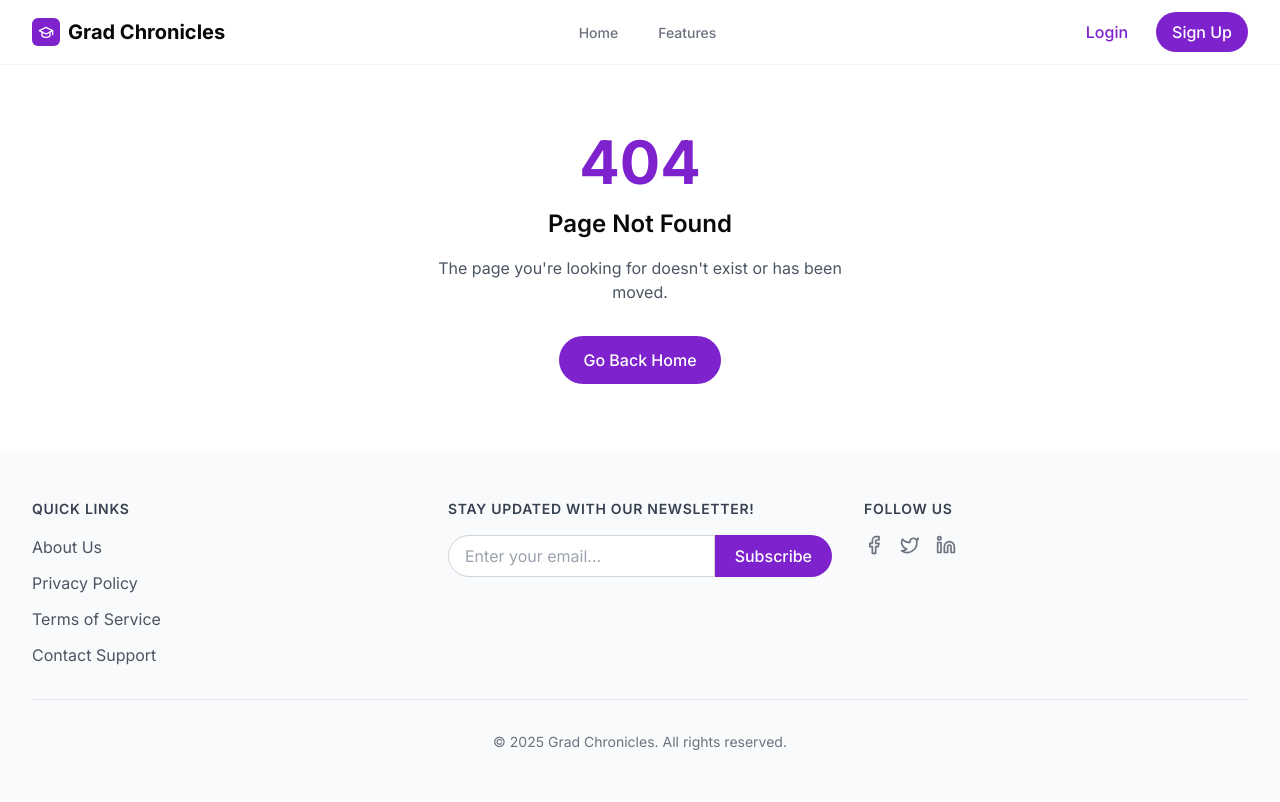
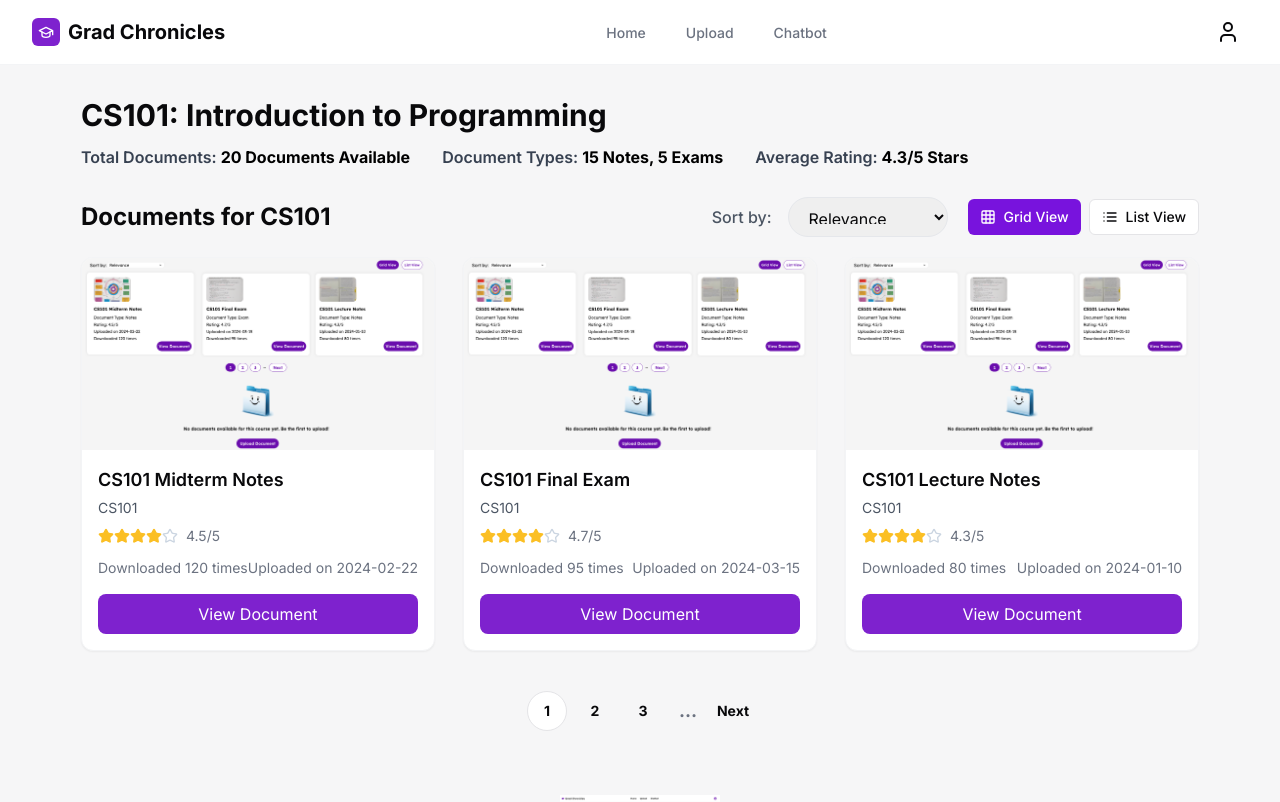
Before and after one commit to msaadg/grad-chronicles-hub, a React (Vite) app: page /recommended-courses in a window 1280 px wide. Shown: the top 802 px of the page. Built offline with nearby package versions, Linux system fonts and the light colour scheme.

Commit message:
Add recommended courses page and improve UI
Implement the recommended courses page and enhance the UI of the Chatbot, Manage Documents, and Profile pages for improved aesthetics.

```diff
--- a/src/App.tsx
+++ b/src/App.tsx
@@ -1,4 +1,3 @@
-
 import { Toaster } from "@/components/ui/toaster";
 import { Toaster as Sonner } from "@/components/ui/sonner";
 import { TooltipProvider } from "@/components/ui/tooltip";
@@ -14,6 +13,7 @@ import ManageDocuments from "./pages/ManageDocuments";
 import NotFound from "./pages/NotFound";
 import Chatbot from "./pages/Chatbot";
 import Profile from "./pages/Profile";
+import RecommendedCourses from "./pages/RecommendedCourses";
 
 const queryClient = new QueryClient();
 
@@ -34,6 +34,7 @@ const App = () => (
           <Route path="/manage-documents" element={<ManageDocuments />} />
           <Route path="/chatbot" element={<Chatbot />} />
           <Route path="/profile" element={<Profile />} />
+          <Route path="/recommended-courses" element={<RecommendedCourses />} />
           <Route path="*" element={<NotFound />} />
         </Routes>
       </BrowserRouter>
--- a/src/pages/Chatbot.tsx
+++ b/src/pages/Chatbot.tsx
@@ -1,4 +1,3 @@
-
 import { useState } from "react";
 import Navbar from "@/components/Navbar";
 import Footer from "@/components/Footer";
@@ -23,51 +22,46 @@ const Chatbot = () => {
   const [isTyping, setIsTyping] = useState(false);
 
   return (
-    <div className="flex flex-col min-h-screen bg-[#f6f6f7]">
+    <div className="flex flex-col min-h-screen bg-gradient-to-tr from-white via-[#f5f0ff] to-[#f6f6f7]">
       <Navbar isLoggedIn={true} />
-      <main className="flex-grow flex flex-col lg:flex-row pt-6 page-container pb-0">
+      <main className="flex-grow flex flex-col items-center justify-center page-container pb-0 pt-12">
         {/* Chat Area */}
-        <div className="bg-white rounded-xl shadow-sm flex flex-col flex-1 mr-0 lg:mr-10 px-0">
-          <div className="flex-1 p-6">
+        <div className="w-full lg:max-w-4xl bg-white rounded-2xl shadow-card flex flex-col min-h-[560px] mx-auto overflow-hidden animate-fade-in">
+          <div className="bg-gradient-to-r from-brand-purple/10 to-white flex items-center px-8 py-4 border-b border-gray-100">
+            <div className="flex items-center gap-3">
+              <img src="/lovable-uploads/1b34b279-e8d9-4525-b7b6-54954be60966.png" className="w-10 h-10 rounded-full border-2 border-brand-purple" alt="Chatbot" />
+              <h2 className="font-bold text-lg text-brand-purple">GradBot</h2>
+            </div>
+            <span className="ml-auto text-gray-500 text-sm font-medium">AI Study Assistant</span>
+          </div>
+          <div className="flex-1 px-6 py-6 overflow-y-auto custom-scrollbar bg-white flex flex-col gap-4">
             {messages.map((msg, idx) => (
-              <div key={idx} className="mb-8">
-                <div className={`flex ${msg.sender === "user" ? "justify-start" : "justify-start"}`}>
-                  {msg.sender === "user" ? (
-                    <div>
-                      <div className="text-sm font-semibold text-gray-900">You</div>
-                      <div className="text-xs text-gray-500">{msg.time}</div>
-                      <div className="mt-2 text-base text-gray-900">{msg.text}</div>
+              <div key={idx} className={`flex ${msg.sender === "user" ? "justify-end" : "justify-start"} animate-fade-in`}>
+                <div className={`max-w-[70%] rounded-xl px-5 py-3 text-base ${msg.sender === "user"
+                  ? "bg-brand-purple text-white rounded-br-md shadow-lg"
+                  : "bg-gray-100 text-gray-900 rounded-bl-md border border-gray-100 shadow"}`}>
+                  <div className="flex items-center gap-1.5">
+                    {msg.sender === "bot" && (
+                      <img src="/lovable-uploads/1b34b279-e8d9-4525-b7b6-54954be60966.png" className="w-7 h-7 rounded-full" alt="Bot" />
+                    )}
+                    <span className="font-semibold">{msg.sender === "user" ? "You" : "GradBot"}</span>
                   </div>
-                  ) : (
-                    <div>
-                      <div className="flex items-center gap-2">
-                        <img src="/lovable-uploads/1b34b279-e8d9-4525-b7b6-54954be60966.png" className="w-7 h-7 rounded-full" alt="Chatbot" />
-                        <span className="text-sm font-semibold text-gray-900">Chatbot</span>
-                      </div>
-                      <div className="text-xs text-gray-500">{msg.time}</div>
-                      <div className="mt-2 text-base text-gray-900">{msg.text}</div>
-                      {/* Demo source/link */}
-                      <button className="text-brand-purple underline mt-3 text-sm">Show Sources</button>
-                      <div className="mt-2">
-                        <div className="font-bold">CS101 Midterm Notes</div>
-                        <div className="text-gray-700 text-sm">Recursion is an important concept in midterms. Here are some example questions...</div>
-                        <button className="mt-1 px-5 py-2 rounded-full bg-brand-purple text-white hover:bg-brand-purple-dark transition-colors font-medium text-base shadow" style={{marginTop: 10}}>View Document</button>
-                      </div>
-                    </div>
-                  )}
+                  <div className="text-xs text-gray-400 mb-2">{msg.time}</div>
+                  <div className="text-base">{msg.text}</div>
                 </div>
               </div>
             ))}
             {isTyping && (
-              <div className="text-center text-brand-purple text-sm">Chatbot is typing...</div>
+              <div className="flex justify-start animate-pulse mt-2">
+                <div className="bg-gray-200 rounded-lg px-4 py-2 text-brand-purple">GradBot is typing...</div>
+              </div>
             )}
           </div>
-          <div className="p-6 border-t border-gray-100">
           <form
-              className="flex items-center gap-3"
+            className="flex gap-3 items-end p-6 border-t border-gray-100 bg-[#faf9fb]"
             onSubmit={e => {
               e.preventDefault();
-                if (input.trim() !== "") {
+              if (input.trim()) {
                 setMessages([
                   ...messages,
                   { sender: "user", text: input, time: "now" },
@@ -80,59 +74,48 @@ const Chatbot = () => {
           >
             <input
               placeholder="Ask a question about your course..."
-                className="flex-1 bg-[#f7f7f8] border border-gray-200 rounded-full px-5 py-3 focus:outline-none focus:ring-2 focus:ring-brand-purple/20"
+              className="flex-1 bg-[#f7f7f8] border border-gray-200 rounded-full px-5 py-3 focus:outline-none focus:ring-2 focus:ring-brand-purple/20 text-base"
               value={input}
               onChange={e => setInput(e.target.value)}
+              autoFocus
             />
             <button
-                className="bg-brand-purple text-white rounded-full px-7 py-3 flex items-center gap-2 font-medium hover:bg-brand-purple-dark transition"
+              className="primary-btn flex items-center gap-2 text-white px-7 py-3 font-semibold rounded-full shadow hover:bg-brand-purple-dark transition"
               type="submit"
+              disabled={!input.trim()}
             >
-                <Send className="w-5 h-5" />
-                Send
+              <span>Send</span>
             </button>
           </form>
         </div>
-          {/* Responsive hint */}
-          <div className="pb-2 text-center text-xs text-brand-purple font-medium">{isTyping && "Chatbot is typing..."}</div>
+        {/* Info Panel */}
+        <aside className="w-full max-w-4xl mt-10">
+          <div className="bg-white rounded-xl shadow-sm p-8 grid md:grid-cols-3 gap-7">
+            <div className="flex flex-col items-center">
+              <div className="bg-brand-purple/10 p-3 rounded-full mb-2">
+                <Search className="w-8 h-8 text-brand-purple" />
               </div>
-        {/* Info Panel */}
-        <aside className="w-full lg:w-96 mt-8 lg:mt-0">
-          <div className="bg-[#faf9fb] rounded-xl shadow-sm p-8">
-            <h2 className="text-2xl font-bold mb-6 text-gray-900">How Can I Help You?</h2>
-            <div className="flex flex-col gap-5">
-              <div className="bg-white rounded-lg flex items-center gap-4 p-4 shadow-sm">
-                <div className="bg-brand-purple/10 p-2 rounded-full">
-                  <Search className="w-6 h-6 text-brand-purple" />
-                </div>
-                <div>
-                  <div className="font-semibold">Find Relevant Documents</div>
-                  <div className="text-sm text-gray-500">
-                    Ask questions, and I'll find the most relevant documents for you.
+              <div className="font-semibold text-lg">Find Relevant Documents</div>
+              <div className="text-gray-500 text-sm mt-1 text-center">
+                Ask questions and I'll help you find the perfect study notes fast.
               </div>
             </div>
+            <div className="flex flex-col items-center">
+              <div className="bg-brand-purple/10 p-3 rounded-full mb-2">
+                <FileText className="w-8 h-8 text-brand-purple" />
               </div>
-              <div className="bg-white rounded-lg flex items-center gap-4 p-4 shadow-sm">
-                <div className="bg-brand-purple/10 p-2 rounded-full">
-                  <svg width={24} height={24} fill="none" stroke="#9b87f5" strokeWidth={2} viewBox="0 0 24 24"><path d="M13 16h-1v-4h-1m1-4h.01M12 2a10 10 0 100 20 10 10 0 000-20z"/></svg>
-                </div>
-                <div>
-                  <div className="font-semibold">Get Instant Answers</div>
-                  <div className="text-sm text-gray-500">
-                    I'll provide quick answers based on uploaded course materials.
+              <div className="font-semibold text-lg">Get Summaries</div>
+              <div className="text-gray-500 text-sm mt-1 text-center">
+                I can generate quick, informative summaries from your course docs.
               </div>
             </div>
+            <div className="flex flex-col items-center">
+              <div className="bg-brand-purple/10 p-3 rounded-full mb-2">
+                <Compass className="w-8 h-8 text-brand-purple" />
               </div>
-              <div className="bg-white rounded-lg flex items-center gap-4 p-4 shadow-sm">
-                <div className="bg-brand-purple/10 p-2 rounded-full">
-                  <FileText className="w-6 h-6 text-brand-purple" />
-                </div>
-                <div>
-                  <div className="font-semibold">Cite Sources</div>
-                  <div className="text-sm text-gray-500">
-                    Every answer includes references to the documents I used.
-                  </div>
-                </div>
+              <div className="font-semibold text-lg">Show Sources</div>
+              <div className="text-gray-500 text-sm mt-1 text-center">
+                Every answer shows which documents were referenced for transparency.
               </div>
             </div>
           </div>
@@ -142,4 +125,5 @@ const Chatbot = () => {
     </div>
   );
 };
+
 export default Chatbot;
--- a/src/pages/Profile.tsx
+++ b/src/pages/Profile.tsx
@@ -1,10 +1,8 @@
-
 import Navbar from "@/components/Navbar";
 import Footer from "@/components/Footer";
 import { useState } from "react";
 
 const Profile = () => {
-  // Demo profile data
   const [profile] = useState({
     name: "John Doe",
     bio: "CS101 Student at Habib University",
@@ -14,15 +12,20 @@ const Profile = () => {
   });
 
   return (
-    <div className="flex flex-col min-h-screen bg-[#f6f6f7]">
+    <div className="flex flex-col min-h-screen bg-gradient-to-tr from-white via-[#faf7ff] to-[#ece8f9]">
       <Navbar isLoggedIn={true} />
-      <main className="flex-grow pt-8 pb-7 page-container">
-        <div className="bg-white rounded-xl shadow-sm p-8 mb-8">
-          <div className="flex flex-col items-center mb-6">
-            <img src={profile.img} className="w-28 h-28 rounded-full border-4 border-brand-purple object-cover" alt="User" />
-            <button className="mt-4 px-5 py-2 rounded-full bg-brand-purple text-white hover:bg-brand-purple-dark transition font-medium shadow text-base">Edit Picture</button>
+      <main className="flex-grow pt-10 pb-10 page-container">
+        <div className="bg-white rounded-2xl shadow-card p-10 flex flex-col md:flex-row gap-8 mb-10">
+          <div className="flex flex-col items-center justify-center min-w-[270px] px-8">
+            <img src={profile.img} className="w-32 h-32 rounded-full border-4 border-brand-purple object-cover shadow mb-4" alt="User" />
+            <button className="primary-btn w-full py-2 rounded-full mt-3 mb-6">Edit Picture</button>
+            <div className="bg-[#f7f2fc] rounded-2xl px-7 py-5 mt-2 w-full shadow">
+              <div className="mb-2 text-lg font-semibold text-gray-800">{profile.name}</div>
+              <div className="text-sm text-gray-600">{profile.bio}</div>
             </div>
-          <form className="space-y-4">
+          </div>
+          <div className="flex-1">
+            <form className="grid grid-cols-1 md:grid-cols-2 gap-x-7 gap-y-5 mb-10">
               <div>
                 <label className="font-semibold mb-1 block">Name</label>
                 <input type="text" className="form-input" value={profile.name} readOnly />
@@ -39,25 +42,19 @@ const Profile = () => {
                 <label className="font-semibold mb-1 block">Major</label>
                 <input type="text" className="form-input" value={profile.major} readOnly />
               </div>
-            <div className="flex justify-end">
-              <button className="bg-brand-purple text-white px-6 py-2.5 rounded-full font-semibold hover:bg-brand-purple-dark transition">Save Changes</button>
+            </form>
+            <div className="flex flex-col gap-7">
+              <div className="bg-[#f9f5ff] p-7 rounded-xl shadow-inner border border-brand-purple/10">
+                <div className="grid grid-cols-2 gap-x-7 mb-2">
+                  <span className="font-bold text-brand-purple text-lg">15 Documents Uploaded</span>
+                  <span className="font-bold text-brand-purple text-lg">Average Rating: 4.5/5</span>
+                  <span className="font-bold text-brand-purple text-lg">45 Comments Posted</span>
+                  <span className="font-bold text-brand-purple text-lg">120 Downloads</span>
                 </div>
-          </form>
-        </div>
-        <div className="grid grid-cols-1 md:grid-cols-2 gap-7">
-          {/* Activity Dashboard */}
-          <div className="bg-white rounded-xl shadow-sm p-8">
-            <div className="flex justify-between mb-2">
-              <span className="font-extrabold text-base">15 Documents Uploaded</span>
-              <span className="font-extrabold text-base">Average Rating: 4.5/5</span>
-            </div>
-            <div className="flex justify-between mb-2">
-              <span className="font-extrabold text-base">45 Comments Posted</span>
-              <span className="font-extrabold text-base">120 Downloads</span>
-            </div>
-            <table className="mt-4 w-full">
+                <div className="overflow-x-auto">
+                  <table className="mt-4 w-full text-base">
                     <thead>
-                <tr className="text-sm font-bold text-gray-700">
+                      <tr className="text-sm font-bold text-gray-700 bg-brand-purple/10">
                         <th className="py-2 text-left">Action</th>
                         <th className="py-2 text-left">Document</th>
                         <th className="py-2 text-left">Timestamp</th>
@@ -81,23 +78,19 @@ const Profile = () => {
                       </tr>
                     </tbody>
                   </table>
-            <button className="mt-4 px-7 py-2.5 bg-brand-purple text-white rounded-full font-semibold hover:bg-brand-purple-dark transition">View All Activity</button>
                 </div>
-          {/* Change Password Card */}
-          <div className="bg-white rounded-xl shadow-sm p-8 flex flex-col gap-3">
-            <div className="text-lg font-extrabold mb-4">Change Password</div>
+                <button className="primary-btn mt-5">View All Activity</button>
+              </div>
+              <div className="bg-[#f9f5ff] p-7 rounded-xl shadow-inner border border-brand-purple/10">
+                <div className="text-lg font-extrabold mb-4 text-brand-purple">Change Password</div>
                 <form className="flex flex-col gap-3">
-              <div>
                   <input className="form-input" placeholder="Enter your current password" type="password" />
+                  <input className="form-input" placeholder="Enter your new password" type="password" />
+                  <input className="form-input" placeholder="Confirm your new password" type="password" />
+                  <button className="primary-btn mt-4">Change Password</button>
+                </form>
               </div>
-              <div>
-                <input className="form-input" placeholder="Enter your new password" type="password" />
             </div>
-              <div>
-                <input className="form-input" placeholder="Confirm your new password" type="password" />
-              </div>
-              <button className="mt-4 px-7 py-2.5 bg-brand-purple text-white rounded-full font-semibold hover:bg-brand-purple-dark transition">Change Password</button>
-            </form>
           </div>
         </div>
       </main>
--- /dev/null
+++ b/src/pages/RecommendedCourses.tsx
@@ -0,0 +1,173 @@
+
+import { useState } from "react";
+import Navbar from "@/components/Navbar";
+import Footer from "@/components/Footer";
+import { FileText, Grid, List } from "lucide-react";
+import { Button } from "@/components/ui/button";
+import DocumentCard from "@/components/DocumentCard";
+
+const mockCourse = {
+  name: "CS101: Introduction to Programming",
+  stats: {
+    documents: 20,
+    notes: 15,
+    exams: 5,
+    averageRating: 4.3,
+  },
+};
+
+const documents = [
+  {
+    id: "1",
+    title: "CS101 Midterm Notes",
+    type: "Notes",
+    rating: 4.5,
+    uploadDate: "2024-02-22",
+    downloads: 120,
+    imageUrl: "/lovable-uploads/a85c30ca-9f77-4e5a-a556-b1c90c458264.png",
+  },
+  {
+    id: "2",
+    title: "CS101 Final Exam",
+    type: "Exam",
+    rating: 4.7,
+    uploadDate: "2024-03-15",
+    downloads: 95,
+    imageUrl: "/lovable-uploads/a85c30ca-9f77-4e5a-a556-b1c90c458264.png",
+  },
+  {
+    id: "3",
+    title: "CS101 Lecture Notes",
+    type: "Notes",
+    rating: 4.3,
+    uploadDate: "2024-01-10",
+    downloads: 80,
+    imageUrl: "/lovable-uploads/a85c30ca-9f77-4e5a-a556-b1c90c458264.png",
+  },
+];
+
+const RecommendedCourses = () => {
+  const [view, setView] = useState<"grid" | "list">("grid");
+
+  return (
+    <div className="flex flex-col min-h-screen bg-[#f6f6f7]">
+      <Navbar isLoggedIn={true} />
+      <main className="flex-grow page-container py-8">
+        <div className="mb-7">
+          <h1 className="text-3xl font-bold mb-3">{mockCourse.name}</h1>
+          <div className="flex flex-wrap gap-x-8 gap-y-3 text-gray-700 font-semibold text-base">
+            <span>
+              Total Documents:{" "}
+              <span className="font-bold text-black">
+                {mockCourse.stats.documents} Documents Available
+              </span>
+            </span>
+            <span>
+              Document Types:{" "}
+              <span className="font-bold text-black">
+                {mockCourse.stats.notes} Notes, {mockCourse.stats.exams} Exams
+              </span>
+            </span>
+            <span>
+              Average Rating:{" "}
+              <span className="font-bold text-black">
+                {mockCourse.stats.averageRating}/5 Stars
+              </span>
+            </span>
+          </div>
+        </div>
+
+        <div className="flex flex-wrap justify-between items-center mb-5 gap-4">
+          <h2 className="text-2xl font-bold">Documents for CS101</h2>
+          <div className="flex items-center gap-2">
+            <label className="mr-2 font-medium text-gray-600">Sort by:</label>
+            <select className="form-input w-40 h-10 text-base">
+              <option>Relevance</option>
+              <option>Newest</option>
+              <option>Oldest</option>
+              <option>Top Rated</option>
+            </select>
+            <Button
+              onClick={() => setView("grid")}
+              variant={view === "grid" ? "default" : "outline"}
+              className="ml-3"
+              size="sm"
+            >
+              <Grid /> Grid View
+            </Button>
+            <Button
+              onClick={() => setView("list")}
+              variant={view === "list" ? "default" : "outline"}
+              size="sm"
+            >
+              <List /> List View
+            </Button>
+          </div>
+        </div>
+
+        <div className={view === "grid" ? "grid grid-cols-1 md:grid-cols-2 lg:grid-cols-3 gap-7" : "flex flex-col gap-6"}>
+          {documents.map((doc) =>
+            view === "grid" ? (
+              <DocumentCard
+                key={doc.id}
+                id={doc.id}
+                title={doc.title}
+                course="CS101"
+                rating={doc.rating}
+                totalRating={5}
+                downloads={doc.downloads}
+                uploadDate={doc.uploadDate}
+                imageUrl={doc.imageUrl}
+                showViewButton
+              />
+            ) : (
+              <div
+                key={doc.id}
+                className="flex items-start bg-white shadow-sm border border-gray-100 rounded-xl overflow-hidden"
+              >
+                <img src={doc.imageUrl} alt={doc.title} className="w-32 h-32 object-cover object-center rounded-l-xl" />
+                <div className="flex-1 p-4">
+                  <h3 className="font-bold text-lg mb-0.5">{doc.title}</h3>
+                  <p className="text-sm mb-2 font-medium">Document Type: {doc.type}</p>
+                  <div className="text-gray-600 text-sm mb-1">
+                    Rating: {doc.rating}/5
+                  </div>
+                  <div className="text-gray-600 text-sm mb-1">
+                    Uploaded on {doc.uploadDate}
+                  </div>
+                  <div className="text-gray-600 text-sm mb-2">
+                    Downloaded {doc.downloads} times
+                  </div>
+                  <Button asChild className="px-5 py-2 rounded-full font-semibold bg-brand-purple text-white mt-1 shadow-none hover:bg-brand-purple-dark">
+                    <a href={`/document/${doc.id}`}>View Document</a>
+                  </Button>
+                </div>
+              </div>
+            )
+          )}
+        </div>
+
+        {/* Pagination */}
+        <div className="flex justify-center items-center mt-10 gap-2">
+          <Button size="icon" variant="outline" className="rounded-full font-bold px-4 py-1">
+            1
+          </Button>
+          <Button size="icon" variant="ghost" className="rounded-full font-bold px-4 py-1">2</Button>
+          <Button size="icon" variant="ghost" className="rounded-full font-bold px-4 py-1">3</Button>
+          <span className="px-2 text-lg font-bold text-gray-500">…</span>
+          <Button size="icon" variant="ghost" className="rounded-full font-bold px-4 py-1">Next</Button>
+        </div>
+
+        {/* No documents state (example) */}
+        <div className="mt-16 flex flex-col items-center justify-center">
+          <img src="/lovable-uploads/e1eebe85-ec9f-40d3-bb3c-fbab3cc3c524.png" alt="No docs" className="w-40 mb-5" />
+          <div className="mb-2 text-lg font-medium text-gray-700">No documents available for this course yet. Be the first to upload!</div>
+          <Button className="primary-btn mt-3">Upload Document</Button>
+        </div>
+      </main>
+      <Footer />
+    </div>
+  );
+};
+
+export default RecommendedCourses;
```
Also changed, not shown: src/pages/ManageDocuments.tsx (+36 -46 lines), public/lovable-uploads/a85c30ca-9f77-4e5a-a556-b1c90c458264.png (added). Lines whose indentation alone changed are shown as unchanged.
